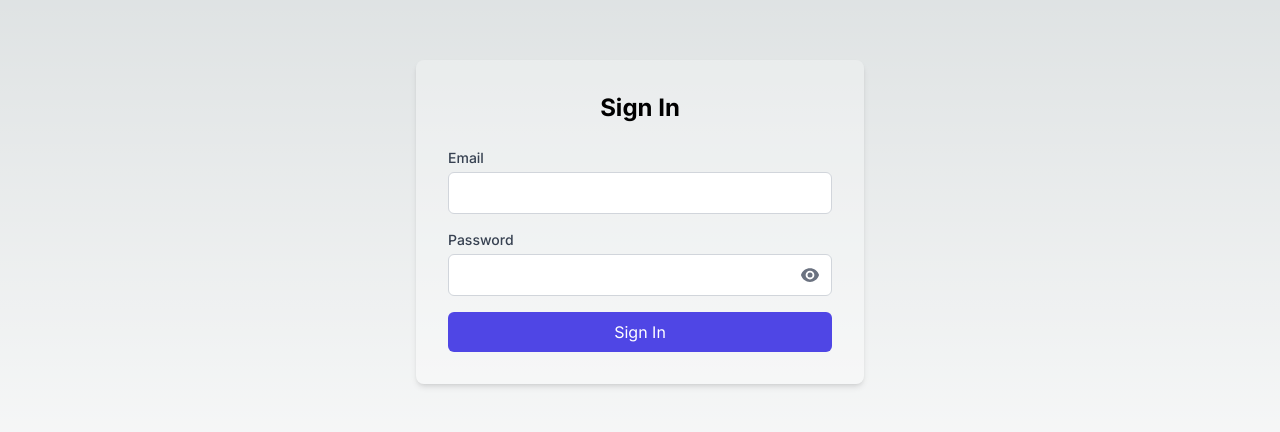
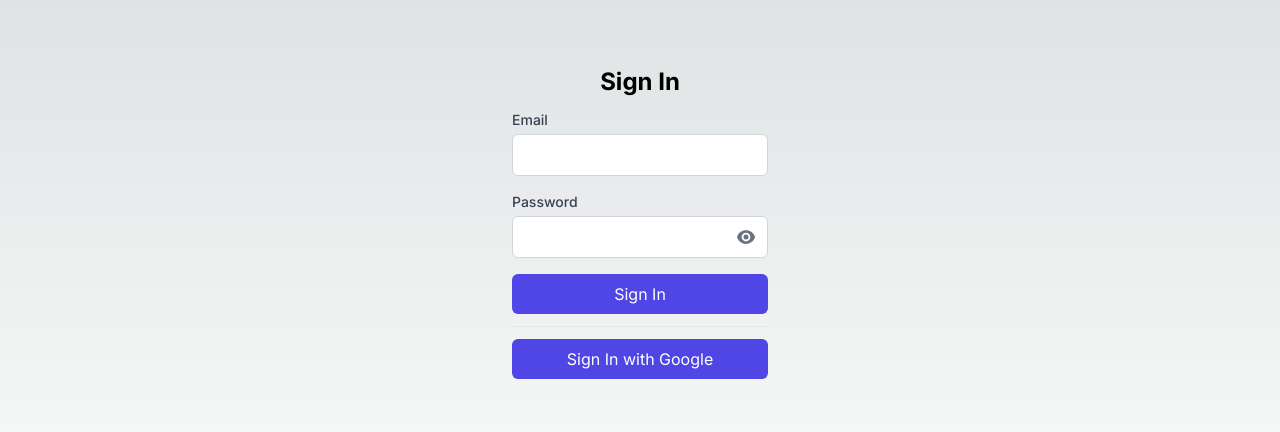
Before and after one commit to fontys-fhtw/epiq, a Next.js app: page /customer/auth/sign-in in a window 1280 px wide. Shown: the part 178-610 px from the top of the page. Built offline with nearby package versions, Linux system fonts and the light colour scheme; no server answers.

Commit message:
added google login button/func

```diff
--- a/src/components/customer/SignIn.jsx
+++ b/src/components/customer/SignIn.jsx
@@ -37,12 +37,22 @@ const SignIn = () => {
 
   const togglePasswordVisibility = () => setShowPassword((prev) => !prev);
 
+  const signInWithOAuth = (provider) => {
+    supabase.auth.signInWithOAuth({
+      provider,
+      options: {
+        redirectTo: `http://localhost:3000/`,
+      },
+    });
+  };
+
   if (isError) return <p>Error signing in: ${error}</p>;
 
   return (
-    <div className="flex h-screen flex-col items-center justify-center bg-cover bg-center">
-      <div className="w-full max-w-md rounded-lg bg-white bg-opacity-25 p-8 shadow-md">
-        <h2 className="mb-6 text-center text-2xl font-bold">Sign In</h2>
+    <div className="flex grow items-center justify-center bg-cover bg-center">
+      <div className="container max-w-64">
+        <div className="grid grid-cols-1 gap-3">
+          <h2 className="text-center text-2xl font-bold">Sign In</h2>
           <Formik
             initialValues={initialValues}
             validationSchema={validationSchema}
@@ -51,7 +61,9 @@ const SignIn = () => {
             {({ errors }) => (
               <Form>
                 {errors.server && (
-                <div className="mb-2 text-sm text-red-500">{errors.server}</div>
+                  <div className="mb-2 text-sm text-red-500">
+                    {errors.server}
+                  </div>
                 )}
 
                 <div className="mb-4">
@@ -116,6 +128,16 @@ const SignIn = () => {
               </Form>
             )}
           </Formik>
+          <hr />
+          <button
+            type="button"
+            disabled={isPending}
+            className="w-full rounded-md bg-indigo-600 p-2 text-white hover:bg-indigo-700 focus:outline-none focus:ring-2 focus:ring-indigo-500 focus:ring-offset-2"
+            onClick={() => signInWithOAuth("google")}
+          >
+            {isPending ? "Signing in..." : "Sign In with Google"}
+          </button>
+        </div>
       </div>
     </div>
   );
```
Lines whose indentation alone changed are shown as unchanged.
